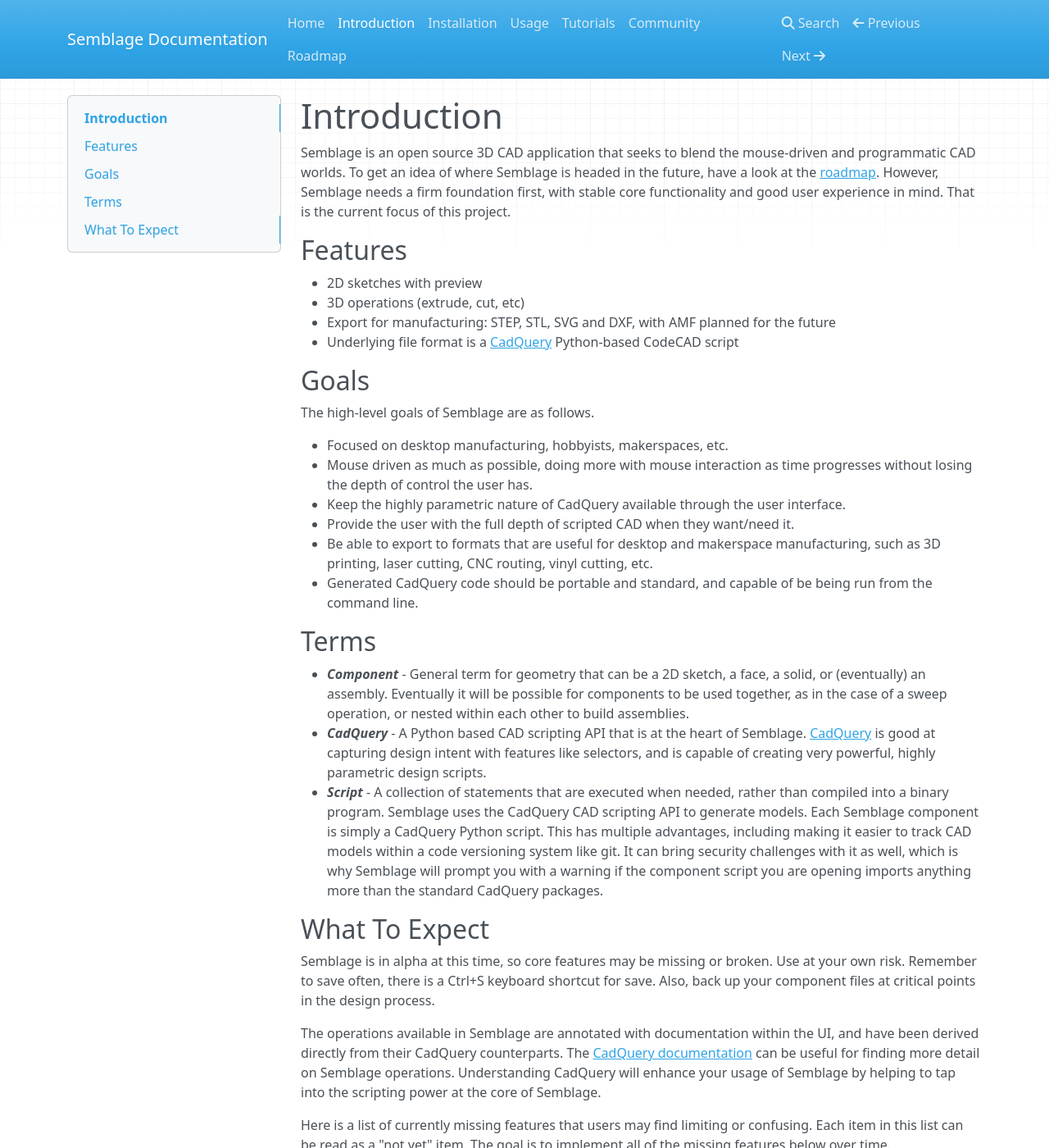
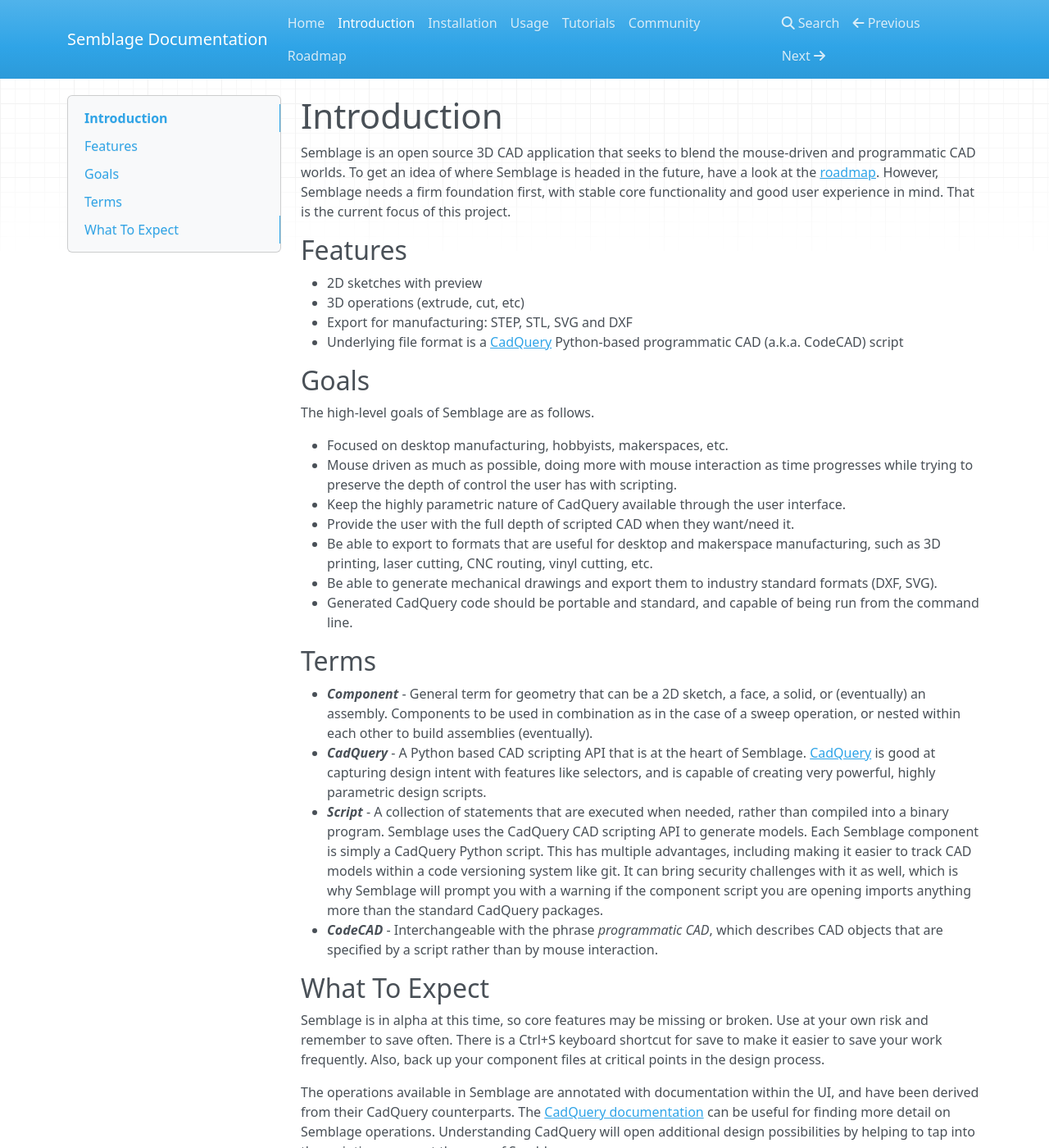
Before and after one commit to 7BIndustries/semblage-docs, an MkDocs documentation site: the page built from docs/introduction.md, in a window 1280 px wide and 1400 px high. Shown: the whole window at 82% size. Built offline with MkDocs 1.6.1, drawn with Linux system fonts in a browser that asks for light colours; nearby versions of some CDN libraries; some of the changed text lies outside the part shown.

Commit message:
Updated roadmap and introduction

```diff
--- a/docs/introduction.md
+++ b/docs/introduction.md
@@ -6,38 +6,39 @@
 
 * 2D sketches with preview
 * 3D operations (extrude, cut, etc)
-* Export for manufacturing: STEP, STL, SVG and DXF, with AMF planned for the future
-* Underlying file format is a [CadQuery](https://cadquery.readthedocs.io/en/latest/index.html) Python-based CodeCAD script
+* Export for manufacturing: STEP, STL, SVG and DXF
+* Underlying file format is a [CadQuery](https://cadquery.readthedocs.io/en/latest/index.html) Python-based programmatic CAD (a.k.a. CodeCAD) script
 
 ## Goals
 
 The high-level goals of Semblage are as follows.
 
 * Focused on desktop manufacturing, hobbyists, makerspaces, etc.
-* Mouse driven as much as possible, doing more with mouse interaction as time progresses without losing the depth of control the user has.
+* Mouse driven as much as possible, doing more with mouse interaction as time progresses while trying to preserve the depth of control the user has with scripting.
 * Keep the highly parametric nature of CadQuery available through the user interface.
 * Provide the user with the full depth of scripted CAD when they want/need it.
 * Be able to export to formats that are useful for desktop and makerspace manufacturing, such as 3D printing, laser cutting, CNC routing, vinyl cutting, etc.
-* Generated CadQuery code should be portable and standard, and capable of be being run from the command line.
+* Be able to generate mechanical drawings and export them to industry standard formats (DXF, SVG).
+* Generated CadQuery code should be portable and standard, and capable of being run from the command line.
 
 ## Terms
 
-* ***Component*** - General term for geometry that can be a 2D sketch, a face, a solid, or (eventually) an assembly. Eventually it will be possible for components to be used together, as in the case of a sweep operation, or nested within each other to build assemblies.
+* ***Component*** - General term for geometry that can be a 2D sketch, a face, a solid, or (eventually) an assembly. Components to be used in combination as in the case of a sweep operation, or nested within each other to build assemblies (eventually).
 * ***CadQuery*** - A Python based CAD scripting API that is at the heart of Semblage. [CadQuery](https://cadquery.readthedocs.io/en/latest/index.html) is good at capturing design intent with features like selectors, and is capable of creating very powerful, highly parametric design scripts.
 * ***Script*** - A collection of statements that are executed when needed, rather than compiled into a binary program. Semblage uses the CadQuery CAD scripting API to generate models. Each Semblage component is simply a CadQuery Python script. This has multiple advantages, including making it easier to track CAD models within a code versioning system like git. It can bring security challenges with it as well, which is why Semblage will prompt you with a warning if the component script you are opening imports anything more than the standard CadQuery packages.
+* ***CodeCAD*** - Interchangeable with the phrase _programmatic CAD_, which describes CAD objects that are specified by a script rather than by mouse interaction.
 
 ## What To Expect
 
-Semblage is in alpha at this time, so core features may be missing or broken. Use at your own risk. Remember to save often, there is a Ctrl+S keyboard shortcut for save. Also, back up your component files at critical points in the design process.
+Semblage is in alpha at this time, so core features may be missing or broken. Use at your own risk and remember to save often. There is a Ctrl+S keyboard shortcut for save to make it easier to save your work frequently. Also, back up your component files at critical points in the design process.
 
-The operations available in Semblage are annotated with documentation within the UI, and have been derived directly from their CadQuery counterparts. The [CadQuery documentation](https://cadquery.readthedocs.io/en/latest/) can be useful for finding more detail on Semblage operations. Understanding CadQuery will enhance your usage of Semblage by helping to tap into the scripting power at the core of Semblage.
+The operations available in Semblage are annotated with documentation within the UI, and have been derived from their CadQuery counterparts. The [CadQuery documentation](https://cadquery.readthedocs.io/en/latest/) can be useful for finding more detail on Semblage operations. Understanding CadQuery will open additional design possibilities by helping to tap into the scripting power at the core of Semblage.
 
 Here is a list of currently missing features that users may find limiting or confusing. Each item in this list can be read as a "not yet" item. The goal is to implement all of the missing features below over time.
 
 * Adding a workplane on a face will cause nothing to be rendered in the 3D view, although the history list will show that a workplane is available to add additional geometry and features on. Additional workplane visualizations will be added over time.
-* Multiple items cannot be selected at once yet, making boolean operations and operations like sweep and loft unavailable.
 * Features of the model (edges, vertices, faces) cannot be selected yet.
-* Selector definition is not mouse-driven at this time. Selectors must be set up manually. Adding mouse interaction to infer selectors will be the focus of a future release.
+* Selector definition is not mouse-driven at this time. Selectors must be created manually. Adding mouse interaction to infer selectors will be the focus of a future release.
 * 2D sketching with preview is available in the Operations dialog, but is not mouse driven at this time.
 * 2D sketching does not include constraints.
 * 3D assembly is not available yet.
```
Also changed, not shown: docs/index.md (+1 -1 lines), docs/_static/checkmark.png (added), docs/_static/roadmap-full.png, docs/_static/roadmap-med.png, docs/_static/roadmap.svg.
